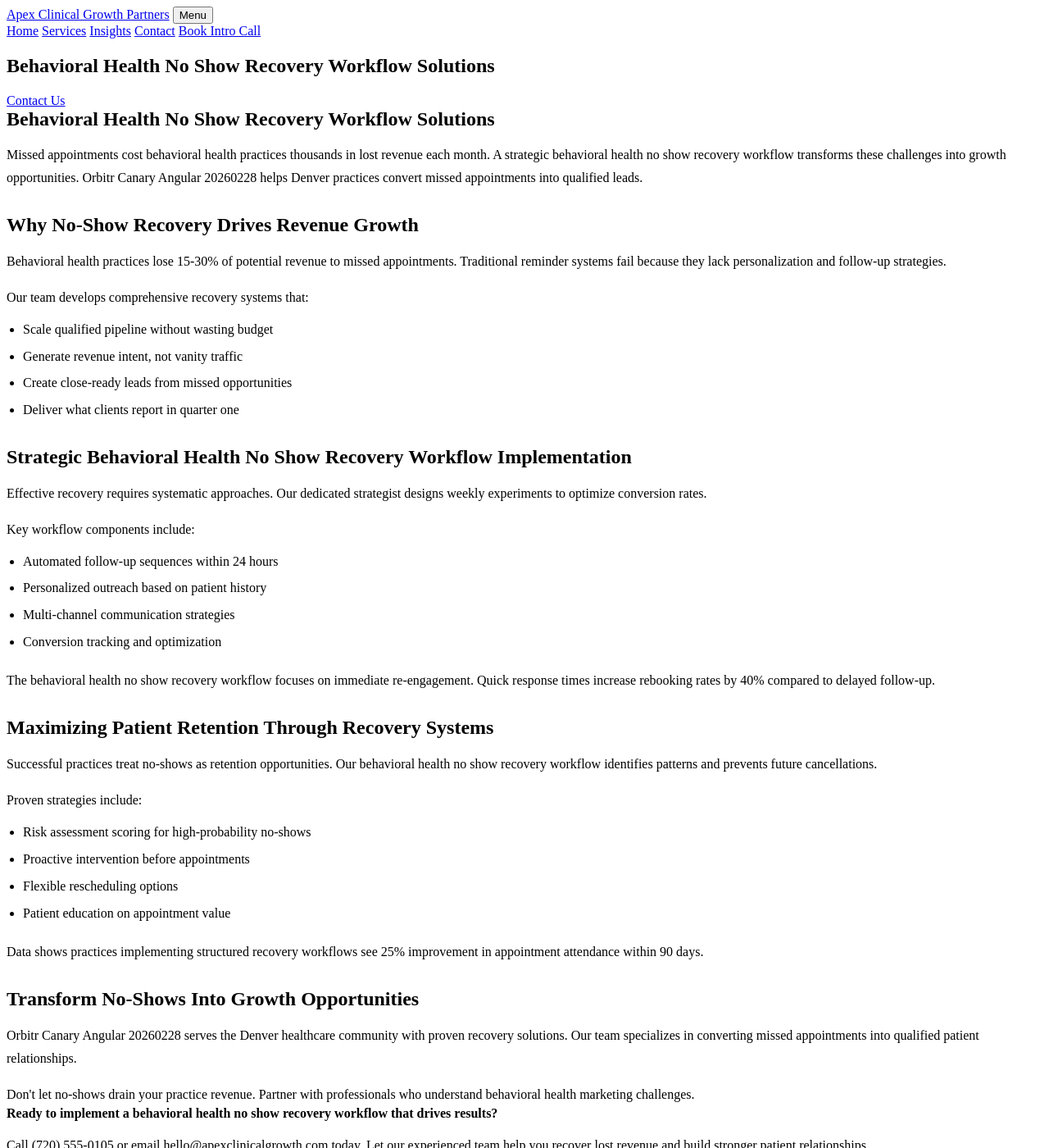
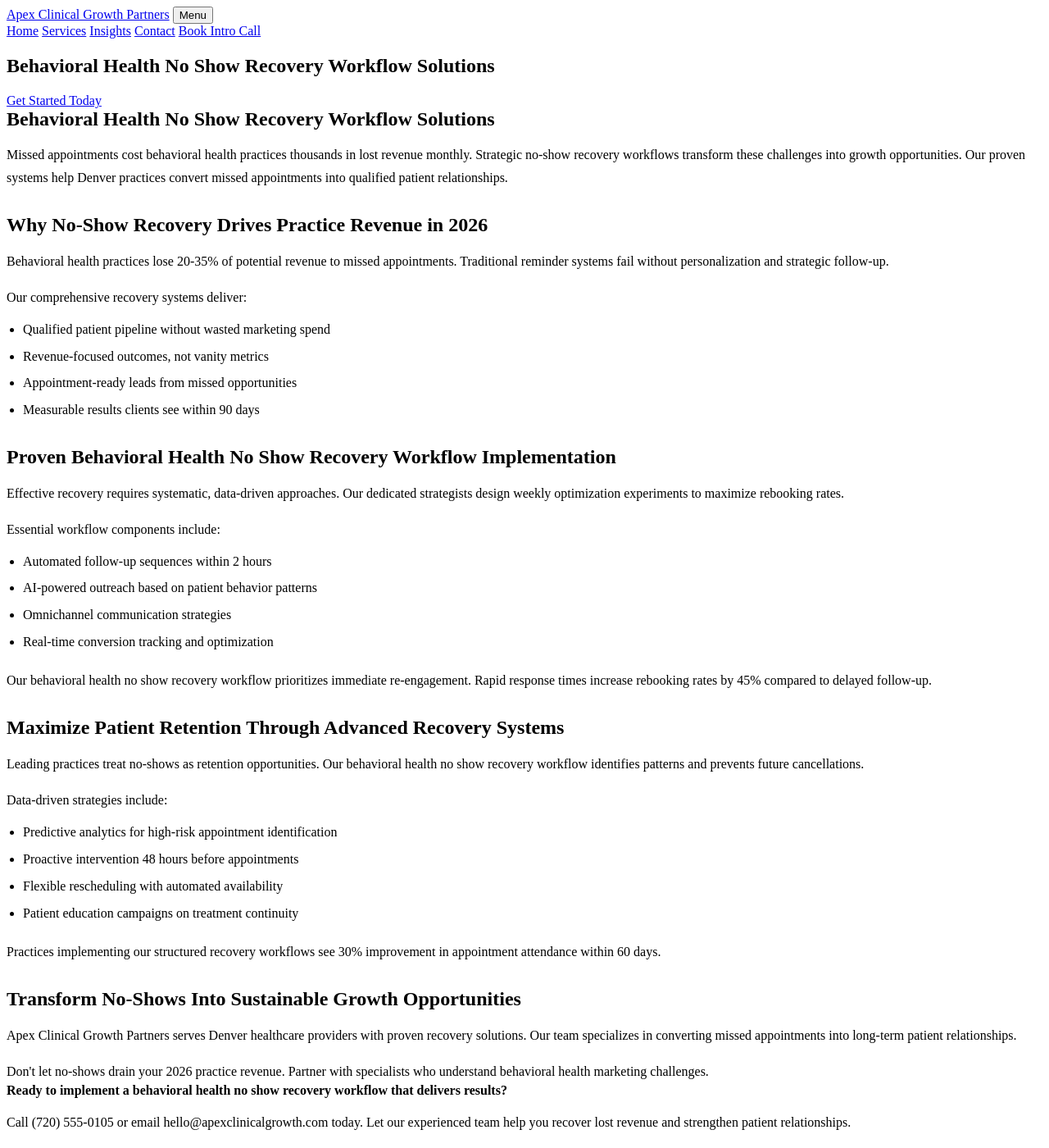
Before and after one commit to prjctlphbt/orbitr-canary-angular-20260228, a Jekyll site: the page angular-behavioral-noshow-20260228144655.html, which Jekyll copies as it is, in a window 1280 px wide and 1400 px high. Shown: the whole window at 82% size. Built offline with Jekyll 4.4.1, drawn with Linux system fonts in a browser that asks for light colours; some of the changed text lies outside the part shown.

Commit message:
Refresh and update content: angular-behavioral-noshow-20260228144655.html

```diff
--- a/angular-behavioral-noshow-20260228144655.html
+++ b/angular-behavioral-noshow-20260228144655.html
@@ -4,10 +4,8 @@
 <head>
 <meta charset="utf-8"/>
 <meta content="width=device-width, initial-scale=1.0" name="viewport"/>
-<meta content="Reduce missed appointments in behavioral health. Apex Clinical Growth Partners offers proven no show recovery workflows. Optimize your practice today.
-
-Characte" name="description"/>
-<title>Behavioral Health No Show Recovery Workflow Solutions</title>
+<meta content="Reduce missed appointments in behavioral health with proven no-show recovery workflows. Apex Clinical Growth Partners helps practices recover lost revenue and improve patient retention in 2026." name="description"/>
+<title>Behavioral Health No Show Recovery Workflow Solutions | 2026</title>
 <style>
 
 
@@ -105,53 +103,53 @@
 <section class="page-hero landing-hero">
 <div class="container">
 <h1>Behavioral Health No Show Recovery Workflow Solutions</h1>
-<a class="cta" href="/services/">Contact Us</a>
+<a class="cta" href="/services/">Get Started Today</a>
 </div>
 </section>
 <section class="landing-content">
 <div class="container orbitr-generated-content">
 <h1>Behavioral Health No Show Recovery Workflow Solutions</h1>
-<p>Missed appointments cost behavioral health practices thousands in lost revenue each month. A strategic behavioral health no show recovery workflow transforms these challenges into growth opportunities. Orbitr Canary Angular 20260228 helps Denver practices convert missed appointments into qualified leads.</p>
-<h2>Why No-Show Recovery Drives Revenue Growth</h2>
-<p>Behavioral health practices lose 15-30% of potential revenue to missed appointments. Traditional reminder systems fail because they lack personalization and follow-up strategies.</p>
-<p>Our team develops comprehensive recovery systems that:</p>
+<p>Missed appointments cost behavioral health practices thousands in lost revenue monthly. Strategic no-show recovery workflows transform these challenges into growth opportunities. Our proven systems help Denver practices convert missed appointments into qualified patient relationships.</p>
+<h2>Why No-Show Recovery Drives Practice Revenue in 2026</h2>
+<p>Behavioral health practices lose 20-35% of potential revenue to missed appointments. Traditional reminder systems fail without personalization and strategic follow-up.</p>
+<p>Our comprehensive recovery systems deliver:</p>
 <ul>
-<li>Scale qualified pipeline without wasting budget</li>
-<li>Generate revenue intent, not vanity traffic</li>
-<li>Create close-ready leads from missed opportunities</li>
-<li>Deliver what clients report in quarter one</li>
+<li>Qualified patient pipeline without wasted marketing spend</li>
+<li>Revenue-focused outcomes, not vanity metrics</li>
+<li>Appointment-ready leads from missed opportunities</li>
+<li>Measurable results clients see within 90 days</li>
 </ul>
-<h2>Strategic Behavioral Health No Show Recovery Workflow Implementation</h2>
-<p>Effective recovery requires systematic approaches. Our dedicated strategist designs weekly experiments to optimize conversion rates.</p>
-<p>Key workflow components include:</p>
+<h2>Proven Behavioral Health No Show Recovery Workflow Implementation</h2>
+<p>Effective recovery requires systematic, data-driven approaches. Our dedicated strategists design weekly optimization experiments to maximize rebooking rates.</p>
+<p>Essential workflow components include:</p>
 <ul>
-<li>Automated follow-up sequences within 24 hours</li>
-<li>Personalized outreach based on patient history</li>
-<li>Multi-channel communication strategies</li>
-<li>Conversion tracking and optimization</li>
+<li>Automated follow-up sequences within 2 hours</li>
+<li>AI-powered outreach based on patient behavior patterns</li>
+<li>Omnichannel communication strategies</li>
+<li>Real-time conversion tracking and optimization</li>
 </ul>
-<p>The behavioral health no show recovery workflow focuses on immediate re-engagement. Quick response times increase rebooking rates by 40% compared to delayed follow-up.</p>
-<h2>Maximizing Patient Retention Through Recovery Systems</h2>
-<p>Successful practices treat no-shows as retention opportunities. Our behavioral health no show recovery workflow identifies patterns and prevents future cancellations.</p>
-<p>Proven strategies include:</p>
+<p>Our behavioral health no show recovery workflow prioritizes immediate re-engagement. Rapid response times increase rebooking rates by 45% compared to delayed follow-up.</p>
+<h2>Maximize Patient Retention Through Advanced Recovery Systems</h2>
+<p>Leading practices treat no-shows as retention opportunities. Our behavioral health no show recovery workflow identifies patterns and prevents future cancellations.</p>
+<p>Data-driven strategies include:</p>
 <ul>
-<li>Risk assessment scoring for high-probability no-shows</li>
-<li>Proactive intervention before appointments</li>
-<li>Flexible rescheduling options</li>
-<li>Patient education on appointment value</li>
+<li>Predictive analytics for high-risk appointment identification</li>
+<li>Proactive intervention 48 hours before appointments</li>
+<li>Flexible rescheduling with automated availability</li>
+<li>Patient education campaigns on treatment continuity</li>
 </ul>
-<p>Data shows practices implementing structured recovery workflows see 25% improvement in appointment attendance within 90 days.</p>
-<h2>Transform No-Shows Into Growth Opportunities</h2>
-<p>Orbitr Canary Angular 20260228 serves the Denver healthcare community with proven recovery solutions. Our team specializes in converting missed appointments into qualified patient relationships.</p>
-<p>Don't let no-shows drain your practice revenue. Partner with professionals who understand behavioral health marketing challenges.</p>
-<strong>Ready to implement a behavioral health no show recovery workflow that drives results?</strong>
-<p>Call (720) 555-0105 or email hello@apexclinicalgrowth.com today. Let our experienced team help you recover lost revenue and build stronger patient relationships.</p>
+<p>Practices implementing our structured recovery workflows see 30% improvement in appointment attendance within 60 days.</p>
+<h2>Transform No-Shows Into Sustainable Growth Opportunities</h2>
+<p>Apex Clinical Growth Partners serves Denver healthcare providers with proven recovery solutions. Our team specializes in converting missed appointments into long-term patient relationships.</p>
+<p>Don't let no-shows drain your 2026 practice revenue. Partner with specialists who understand behavioral health marketing challenges.</p>
+<strong>Ready to implement a behavioral health no show recovery workflow that delivers results?</strong>
+<p>Call (720) 555-0105 or email hello@apexclinicalgrowth.com today. Let our experienced team help you recover lost revenue and strengthen patient relationships.</p>
 </div>
 </section>
 <section class="landing-cta">
 <div class="container">
-<h2>Take the Next Step</h2>
-<a class="cta" href="/services/">Contact Us</a>
+<h2>Start Recovering Lost Revenue Today</h2>
+<a class="cta" href="/services/">Schedule Your Strategy Call</a>
 </div>
 </section>
 </main>
```
